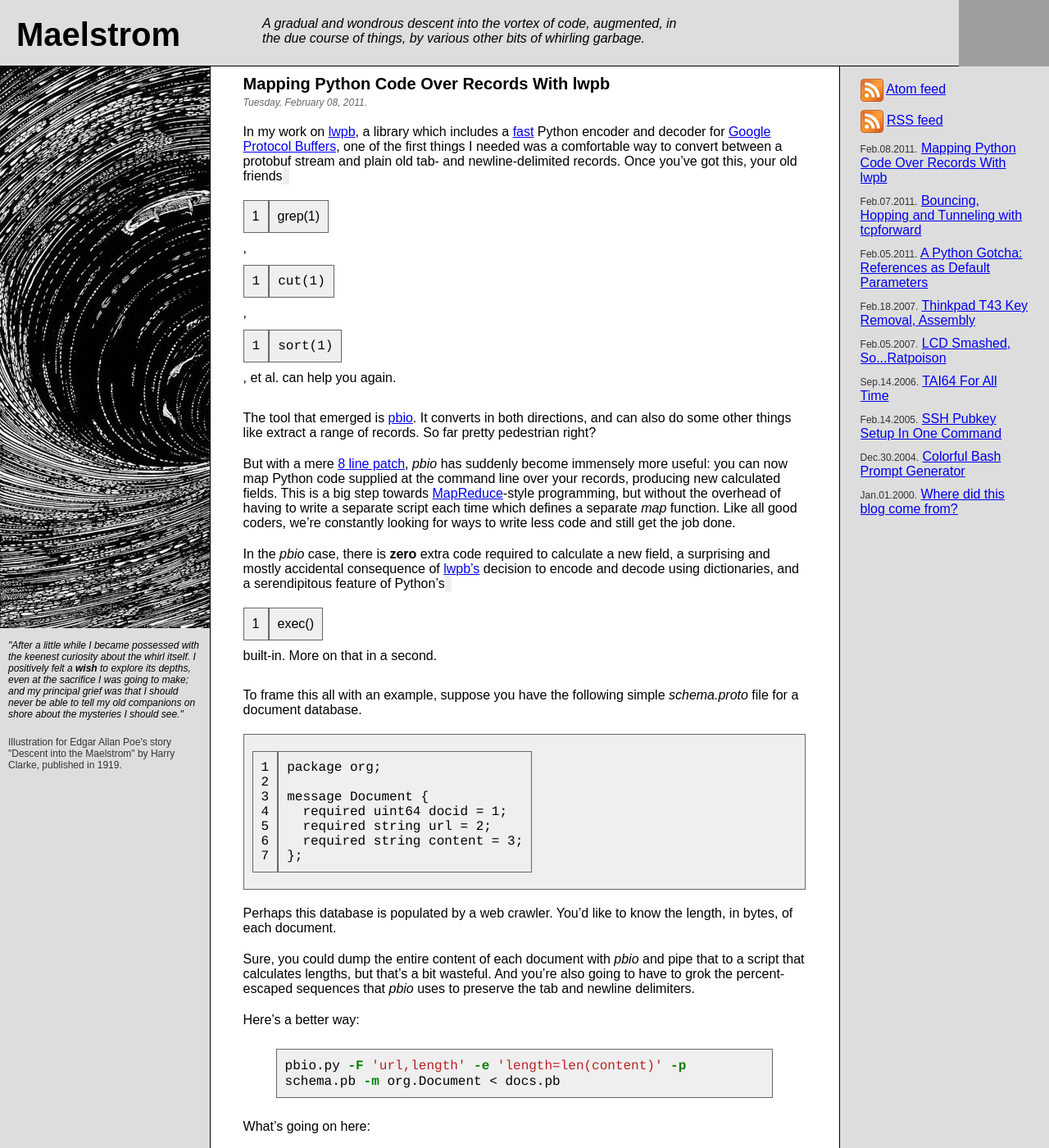
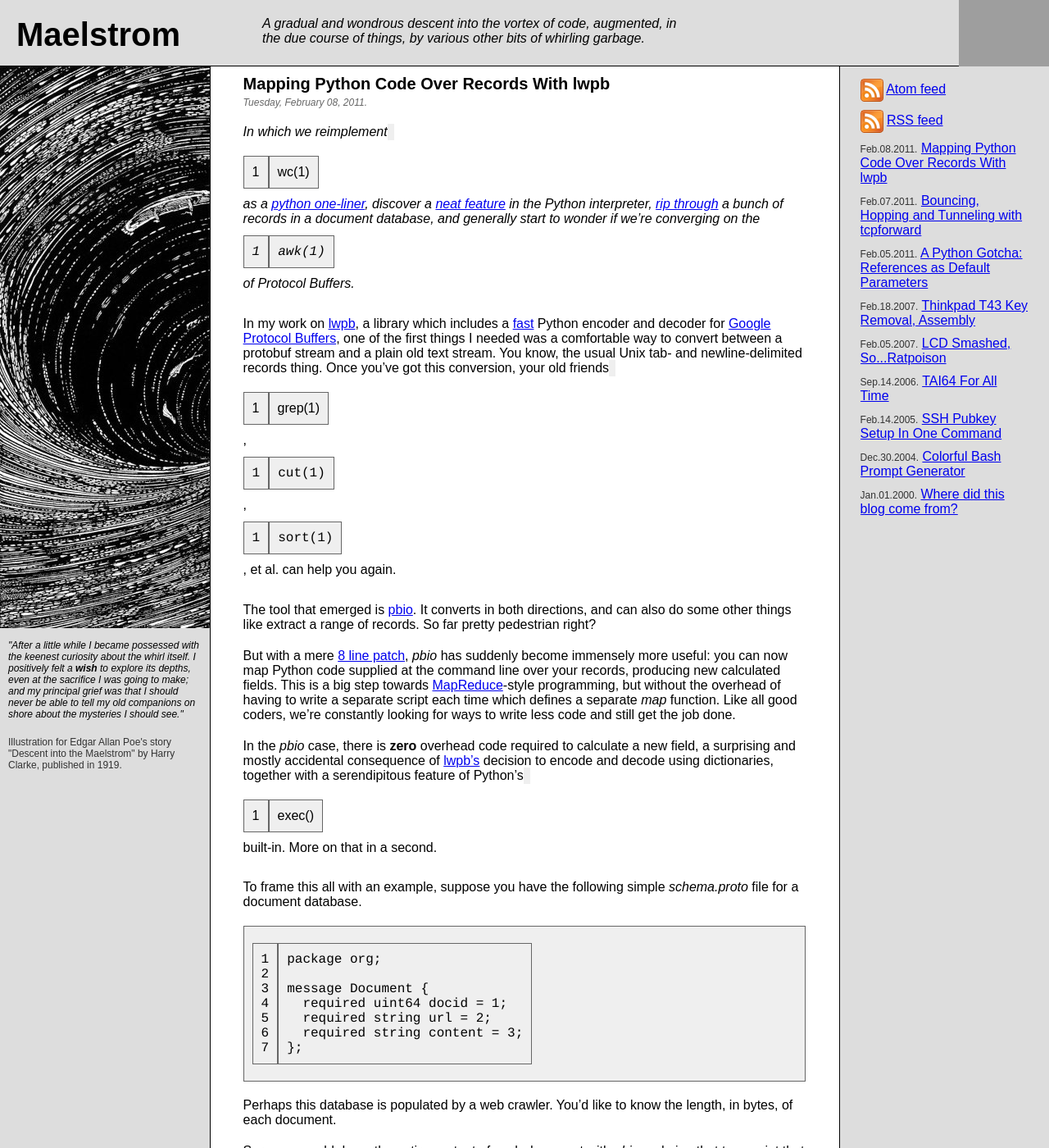
Before and after one commit to acg/acg.github.com, a Jekyll site: the page built from _posts/2011-02-08-mapping-python-over-records-with-lwpb.markdown, in a window 1280 px wide and 1400 px high. Shown: the whole window at 82% size. Built offline with Jekyll 4.4.1, drawn with Linux system fonts in a browser that asks for light colours; Markdown is read by kramdown in place of the engine named in the settings; comment, search, counter and statistics services are not loaded; some of the changed text lies outside the part shown; grey boxes are pictures that could not be loaded.

Commit message:
mapping with lwpb: various edits

```diff
--- a/_posts/2011-02-08-mapping-python-over-records-with-lwpb.markdown
+++ b/_posts/2011-02-08-mapping-python-over-records-with-lwpb.markdown
@@ -4,13 +4,15 @@ title: Mapping Python Code Over Records With lwpb
 root: ../../..
 ---
 
-In my work on [lwpb](https://github.com/acg/lwpb), a library which includes a [fast](https://github.com/acg/lwpb#performance) Python encoder and decoder for [Google Protocol Buffers](http://code.google.com/p/protobuf/), one of the first things I needed was a comfortable way to convert between a protobuf stream and plain old tab- and newline-delimited records. Once you've got this, your old friends `grep(1)`, `cut(1)`, `sort(1)`, et al. can help you again.
+*In which we reimplement `wc(1)` as a [python one-liner](#wc-pbio-example), discover a [neat feature](#python-exec) in the Python interpreter, [rip through](#top10-pbio-example) a bunch of records in a document database, and generally start to wonder if we're converging on the `awk(1)` of Protocol Buffers.*
+
+In my work on [lwpb](https://github.com/acg/lwpb), a library which includes a [fast](https://github.com/acg/lwpb#performance) Python encoder and decoder for [Google Protocol Buffers](http://code.google.com/p/protobuf/), one of the first things I needed was a comfortable way to convert between a protobuf stream and a plain old text stream. You know, the usual Unix tab- and newline-delimited records thing. Once you've got this conversion, your old friends `grep(1)`, `cut(1)`, `sort(1)`, et al. can help you again.
 
 The tool that emerged is [pbio](https://github.com/acg/lwpb/blob/python/python/pbio.py). It converts in both directions, and can also do some other things like extract a range of records. So far pretty pedestrian right?
 
 But with a mere [8 line patch](https://github.com/acg/lwpb/commit/a64f2f9eeb497cc83e66f4471ddd7ccdebb05c13), *pbio* has suddenly become immensely more useful: you can now map Python code supplied at the command line over your records, producing new calculated fields. This is a big step towards [MapReduce](http://en.wikipedia.org/wiki/MapReduce)-style programming, but without the overhead of having to write a separate script each time which defines a separate *map* function. Like all good coders, we're constantly looking for ways to write less code and still get the job done.
 
-In the *pbio* case, there is **zero** extra code required to calculate a new field, a surprising and mostly accidental consequence of [lwpb's](https://github.com/acg/lwpb) decision to encode and decode using dictionaries, and a serendipitous feature of Python's `exec()` built-in. More on that in a second.
+In the *pbio* case, there is **zero** overhead code required to calculate a new field, a surprising and mostly accidental consequence of [lwpb's](https://github.com/acg/lwpb) decision to encode and decode using dictionaries, together with a serendipitous feature of Python's `exec()` built-in. More on that in a second.
 
 To frame this all with an example, suppose you have the following simple *schema.proto* file for a document database.
 
@@ -24,7 +26,7 @@ To frame this all with an example, suppose you have the following simple *schema
 
 Perhaps this database is populated by a web crawler. You'd like to know the length, in bytes, of each document.
 
-Sure, you could dump the entire content of each document with *pbio* and pipe that to a script that calculates lengths, but that's a bit wasteful. And you're also going to have to grok the percent-escaped sequences that *pbio* uses to preserve the tab and newline delimiters.
+Sure, you could dump the entire content of each document with *pbio* and pipe that to a script that calculates lengths, but that's a bit wasteful. And you're also going to have to grok the percent-escaped sequences that *pbio* uses.
 
 Here's a better way:
 
@@ -32,17 +34,18 @@ Here's a better way:
 pbio.py -F 'url,length' -e 'length=len(content)' -p schema.pb -m org.Document < docs.pb
 {% endhighlight %}
 
-What's going on here:
+Let's break down what's going on here:
 
 * *pbio* is inputting protobuf records and outputting text records (the default mode)
 * `-F 'url,length'` tells *pbio* to output records with these two named fields
-* `-p schema.pb` specifies a compiled version of *schema.proto* you've created with *protoc*
-* `-m org.Document` specifies the message definition that records in *docs.pb* conform to
+* `-p schema.pb` specifies a compiled version of *schema.proto* you've created with `protoc`
+* `-m org.Document` says records in *docs.pb* conform to the *org.Document* message type
 * `-e 'length=len(content)'` calculates a new field in the output record named *length*
 
-The only interesting argument here is `-e`. How does *pbio* know to add a new field named *length* to the record before outputting it? Does it parse the code, looking for assignments that match up with fields specified by `-F`? And how has a field of the input record, `content`, become available as a local variable?
+The only interesting option here is `-e`. How does *pbio* know to populate a new field named *length* from the code before outputting it? Does it parse the code, looking for assignments that match up with fields specified by `-F`? And how has a field of the input record, `content`, become available as a local variable?
 
-This is where Python's `exec()` comes in:
+<span id="python-exec"></span>
+This is where Python's [exec()](http://docs.python.org/reference/simple_stmts.html#grammar-token-exec_stmt) comes in:
 
 > `exec_stmt ::= "exec" or_expr ["in" expression ["," expression]]`
 
@@ -50,16 +53,17 @@ This is where Python's `exec()` comes in:
 
 The input record, a dictionary, becomes the scope in which the user-supplied code executes. Each input field becomes a local variable in the new scope. After execution, any new local variables created by assignments become new fields in the output record.
 
+<span id="wc-pbio-example"></span>
 More complicated code is possible. For instance, here's `wc(1)`:
 
 {% highlight bash %}
-pbio.py -F 'lines,words,chars,url' \
-  -p schema.pb -m org.Document < docs.pb -e \
-  'chars=len(content);
-   words=len(content.split());
-   lines=len(content.split("\n"))'
+pbio.py -F 'lines,words,chars,url' -p schema.pb -m newco.Document < docs.pb -e '
+chars=len(content)
+words=len(content.split())
+lines=len(content.split("\n"))'
 {% endhighlight %}
 
+<span id="top10-pbio-example"></span>
 To wrap up the original example, let's find the top 10 longest documents:
 
 {% highlight bash %}
```
